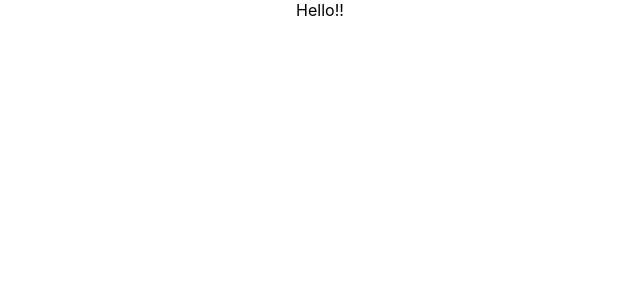
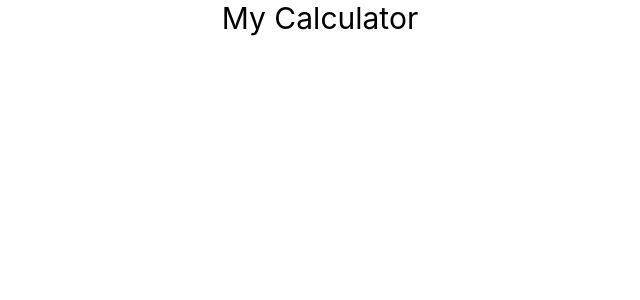
Before and after one commit to aguirreh8/myCalculator, a React (Create React App) app: page / in a window 1280 px wide. Shown: the top 300 px of the page, without its empty margins (320-960 px from the left). Built offline with nearby package versions, Linux system fonts and the light colour scheme.

Commit message:
Add styling to Header

```diff
--- a/src/App.jsx
+++ b/src/App.jsx
@@ -1,6 +1,5 @@
 import React from 'react';
 import Header from './components/Header';
-import './App.css';
 
 function App() {
   return (
--- /dev/null
+++ b/src/components/Header/Header.css
@@ -0,0 +1,7 @@
+.header-section {
+    width: 100%;
+    height: 60px;
+    text-align: center;
+    font-size: 30px;
+    margin-bottom: 20px;
+}
--- a/src/components/Header/Header.jsx
+++ b/src/components/Header/Header.jsx
@@ -1,8 +1,9 @@
 import React from 'react';
+import './Header.css';
 
 const Header = () => (
-    <div>
-        Hello!!
+    <div className="header-section">
+        My Calculator
     </div>
 );
 
```
